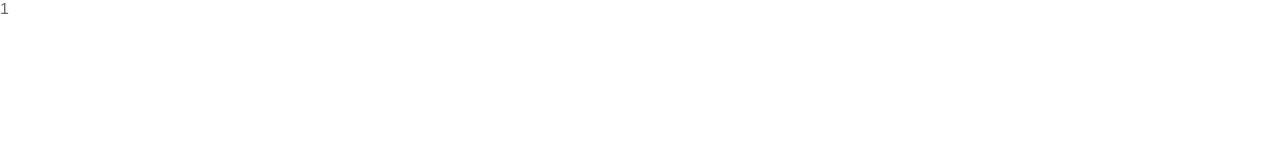
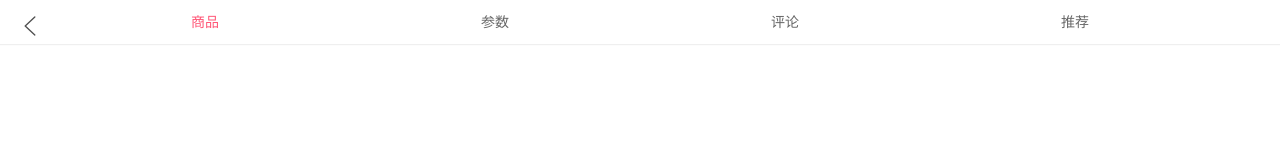
Before and after one commit to zxyrock/vueceshi, a Vue app: page /detail/1 in a window 1280 px wide. Shown: the top 160 px of the page. Built offline with nearby package versions, Linux system fonts and the light colour scheme.

Commit message:
详情页导航栏的封装

```diff
--- a/src/components/common/navbar/NavBar.vue
+++ b/src/components/common/navbar/NavBar.vue
@@ -12,7 +12,7 @@ export default {
 }
 </script>
 
-<style>
+<style scoped>
 .nav-bar{
   height: 44px;
   line-height: 44px;
@@ -28,4 +28,5 @@ export default {
 .center{
   flex: 1;
 }
+
 </style>
--- a/src/components/content/goods/GoodsListItem.vue
+++ b/src/components/content/goods/GoodsListItem.vue
@@ -32,7 +32,7 @@ export default {
     },
     itemClick() {
       // console.log('跳转到详情页')
-      this.$router.push("/detail");
+      // this.$router.push("/detail");
       this.$router.push({path: "/detail/"+this.goodsItem.iid});
     },
   },
--- a/src/views/detail/detail.vue
+++ b/src/views/detail/detail.vue
@@ -1,16 +1,21 @@
 <template>
-  <div>
-     {{iid}}
+  <div id="detail">
+    <detail-nav-bar/>
   </div>
 </template>
 
 <script>
+import DetailNavBar from './detailComps/DetailNavBar'
+
 export default {
   name:'Detail',
   data() {
     return {
       iid:null
     }
+  },
+  components:{
+    DetailNavBar
   },
   created(){
     this.iid = this.$route.params.iid
--- /dev/null
+++ b/src/views/detail/detailComps/DetailNavBar.vue
@@ -0,0 +1,66 @@
+<template>
+  <div>
+    <nav-bar>
+      <template v-slot:left>
+        <div class="backImg" @click="backClick" >
+          <img src="@/assets/img/common/back.svg" alt="">
+        </div>
+      </template>
+      <template v-slot:center>
+        <div class="title">
+          <div v-for="(item,index) in titles"
+             :key="index" class="title-item"
+             :class="{active : currentIndex === index}"
+             @click="titleClick(index)">
+             {{item}}
+          </div>
+        </div>
+      </template>
+    </nav-bar>
+  </div>
+</template>
+
+<script>
+import NavBar from "@/components/common/navbar/NavBar";
+export default {
+  name: "DetailNavBar",
+  components: {
+    NavBar,
+  },
+  data() {
+    return {
+      titles:["商品", "参数", "评论", "推荐"],
+      currentIndex:0
+    };
+  },
+  methods:{
+    titleClick(index){
+      this.currentIndex = index
+    },
+    backClick(){
+      this.$router.back()
+      console.log('dinaji')
+    }
+  }
+};
+</script>
+
+<style>
+.title{
+  display: flex;
+}
+
+.title-item{
+  flex:1;
+  font-size: 14px;
+  font-weight: 500;
+}
+
+.active{
+  color:var(--color-high-text)
+}
+
+.backImg{
+  margin-top: 10px;
+}
+</style>
```
